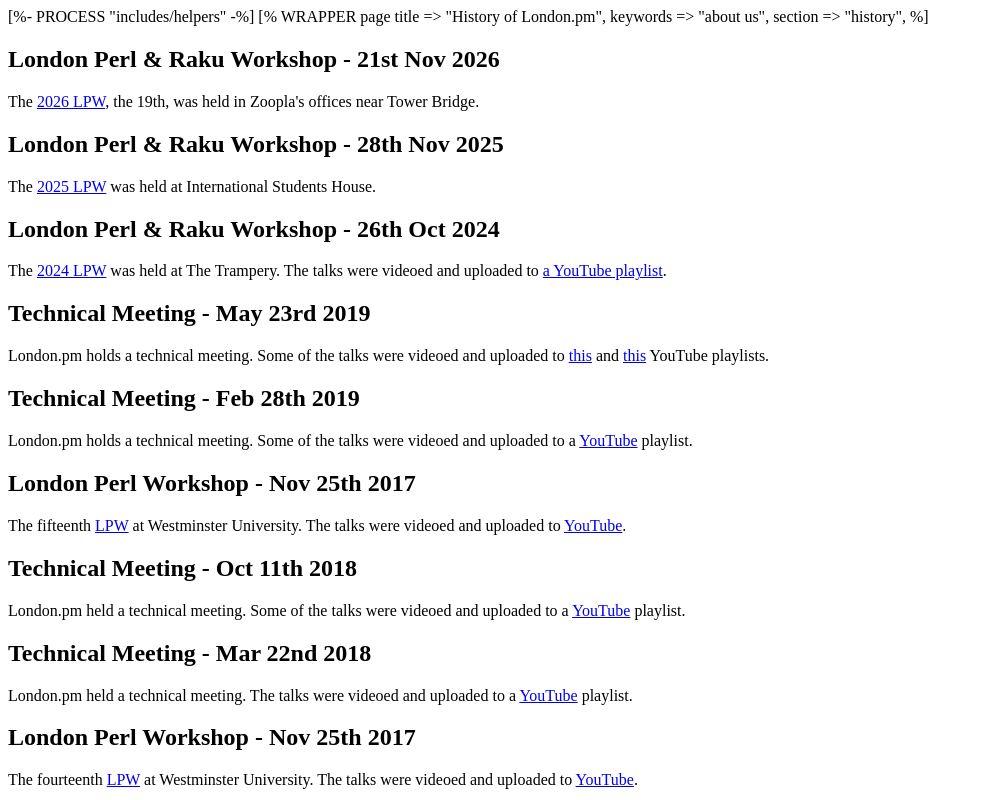
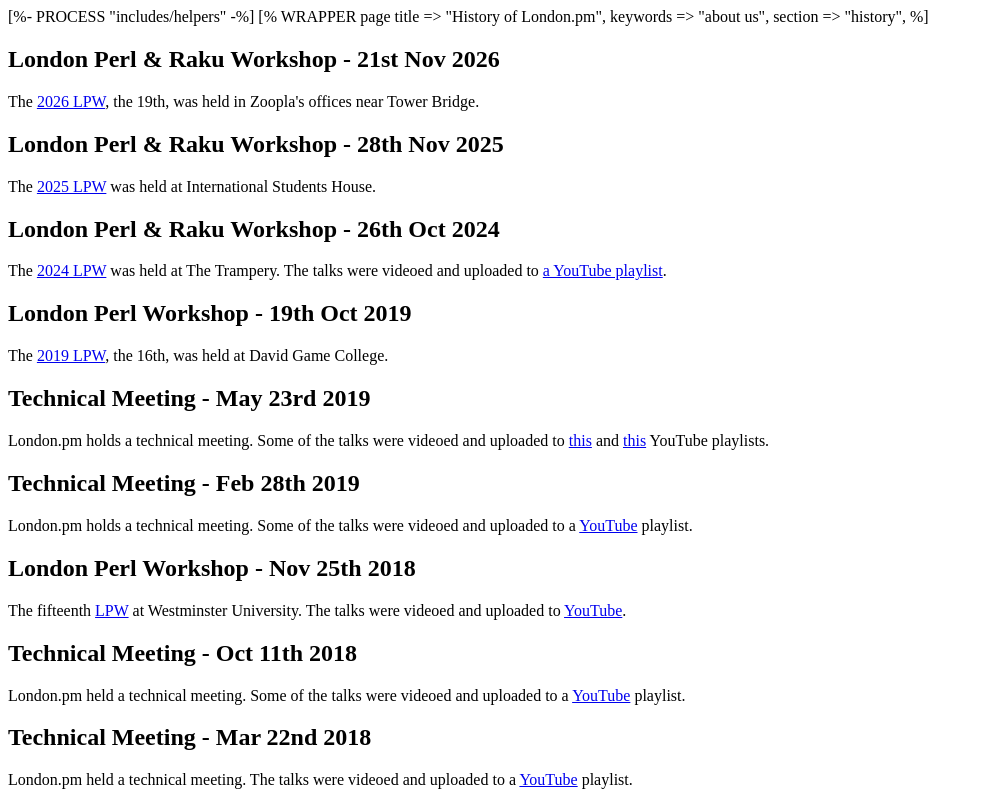
Before and after one commit to LondonPM/London-pm-website, a plain HTML site: page root/history/index.html in a window 1280 px wide. Shown: the top 800 px of the page, without its empty margins (0-983 px from the left). Drawn offline with Linux system fonts and the light colour scheme.

Commit message:
Correct and add history

```diff
--- a/root/history/index.html
+++ b/root/history/index.html
@@ -22,6 +22,12 @@
     </p>
 </div>
 
+<h2>London Perl Workshop - 19th Oct 2019</h2>
+<div class="item">
+    <p>The <a href="https://act.yapc.eu/lpw2019/">2019 LPW</a>, the 16th, was held at David Game College.
+    </p>
+</div>
+
 <h2>Technical Meeting - May 23rd 2019</h2><div class="item">
     <p>London.pm holds a technical meeting.
 	Some of the talks were videoed and uploaded to <a href="https://www.youtube.com/playlist?list=PL87PpwUgdgwQnfoi7MLN7my4lm129Dvd4">this</a> and <a href="https://www.youtube.com/playlist?list=PL87PpwUgdgwSnNG_8VaDcTWY4V76MWZzI">this</a> YouTube playlists.
@@ -35,7 +41,7 @@
 	</p>
 </div>
 
-<h2>London Perl Workshop - Nov 25th 2017</h2><div class="item">
+<h2>London Perl Workshop - Nov 25th 2018</h2><div class="item">
 	<p>The fifteenth <a href="http://act.yapc.eu/lpw2018/index.html">LPW</a> at Westminster University.
        The talks were videoed and uploaded to <a href="https://www.youtube.com/playlist?list=PLxNdCz2kBhVkJmajSuXZ7GyuCysJ1Lqlm">YouTube</a>.
 	</p>
```
